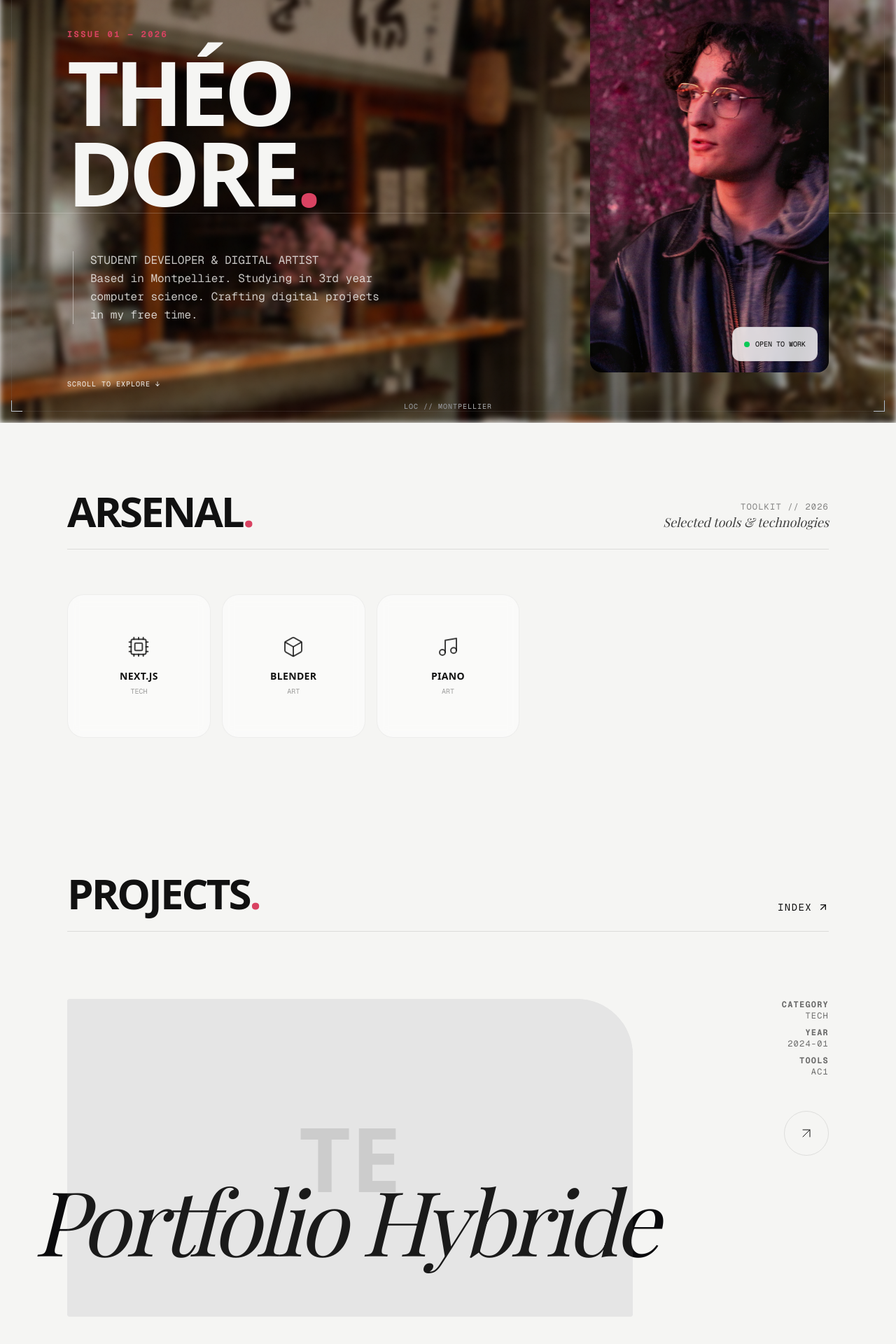
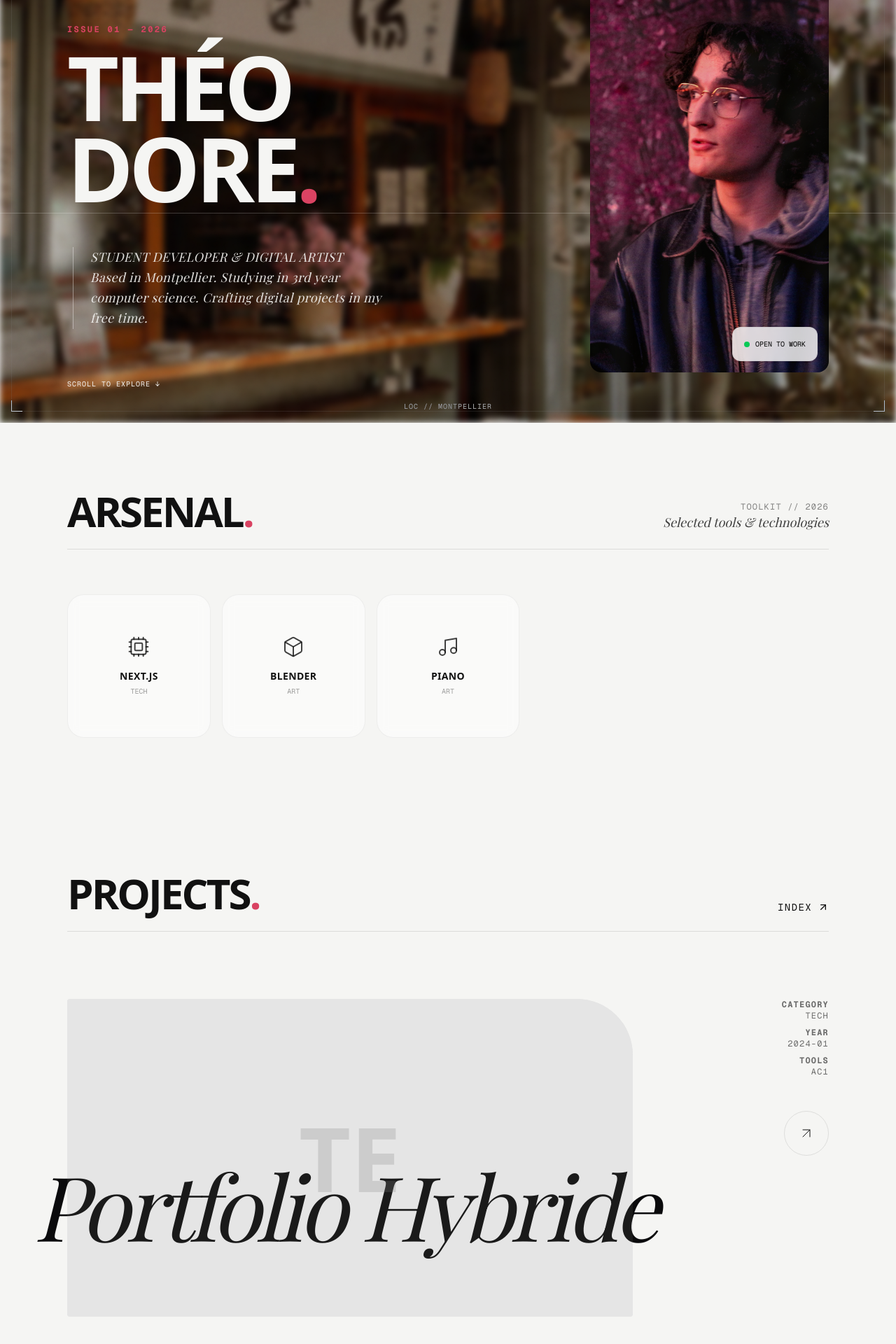
Before and after one commit to theodoredeboisseson/theodoredeboisseson.github.io, a Next.js app: page / in a window 1280 px wide. Shown: the part 196-2116 px from the top of the page at 70% size. Built offline with nearby package versions, Linux system fonts and the light colour scheme; a web font is replaced by a local one.

Commit message:
feat(style): Adds between pages transitions and minors adjustments

```diff
--- a/app/components/GrainOverlay.tsx
+++ b/app/components/GrainOverlay.tsx
@@ -1,7 +1,7 @@
 
 export default function GrainOverlay() {
     return (
-        <div className="pointer-events-none fixed inset-0 z-[100] h-full w-full opacity-[0.07] mix-blend-overlay">
+        <div className="pointer-events-none fixed inset-0 z-[100] h-full w-full opacity-[0.1] mix-blend-overlay">
             <div className="bg-noise absolute inset-0 bg-repeat" />
         </div>
     );
--- a/app/components/Hero.tsx
+++ b/app/components/Hero.tsx
@@ -50,7 +50,7 @@ export default function Hero() {
                         transition={{ delay: 0.4, duration: 0.8 }}
                         className="max-w-md mt-8 ml-2 border-l-[0.5px] border-white/40 pl-6"
                     >
-                        <p className="font-mono text-sm md:text-base leading-relaxed opacity-80">
+                        <p className="font-serif italic text-base md:text-lg leading-relaxed opacity-90 tracking-wide">
                             STUDENT DEVELOPER & DIGITAL ARTIST <br />
                             Based in Montpellier. Studying in 3rd year computer science. Crafting digital projects in my free time.
                         </p>
--- a/app/components/ProjectCard.tsx
+++ b/app/components/ProjectCard.tsx
@@ -65,7 +65,7 @@ export default function ProjectCard({ project, index = 0 }: ProjectCardProps) {
 
                     {/* Link Arrow */}
                     <Link
-                        href={`/projets/${project.id}`}
+                        href={`/projects/${project.id}`}
                         className="mt-12 w-16 h-16 border border-foreground/10 rounded-full flex items-center justify-center text-foreground hover:bg-primary hover:text-white hover:border-transparent transition-all duration-300 group-hover:scale-110"
                     >
                         <ArrowUpRight strokeWidth={1} size={24} />
@@ -74,12 +74,12 @@ export default function ProjectCard({ project, index = 0 }: ProjectCardProps) {
 
                 {/* Overlapping Title */}
                 <div className="absolute left-0 -bottom-8 lg:bottom-8 lg:-left-12 z-20 pointer-events-none mix-blend-difference text-white">
-                    <h2 className="font-serif italic text-5xl md:text-7xl lg:text-9xl tracking-tighter leading-[0.8]">
+                    <h2 className="font-serif italic text-5xl md:text-7xl lg:text-9xl tracking-tighter">
                         <span className="block group-hover:translate-x-4 transition-transform duration-500 ease-out">
                             {project.title}
                         </span>
                     </h2>
-                    <p className="font-sans text-sm md:text-base mt-2 max-w-md ml-2 opacity-0 group-hover:opacity-100 transition-opacity duration-500 delay-100">
+                    <p className="font-serif italic font-light text-sm md:text-lg mt-2 max-w-md ml-2 opacity-0 group-hover:opacity-100 transition-opacity duration-500 delay-100 tracking-wide">
                         {project.under_the_hood}
                     </p>
                 </div>
--- /dev/null
+++ b/app/template.tsx
@@ -0,0 +1,15 @@
+'use client';
+
+import { motion } from 'framer-motion';
+
+export default function Template({ children }: { children: React.ReactNode }) {
+    return (
+        <motion.div
+            initial={{ opacity: 0 }}
+            animate={{ opacity: 1 }}
+            transition={{ duration: .6, ease: "easeInOut" }}
+        >
+            {children}
+        </motion.div>
+    );
+}
```
